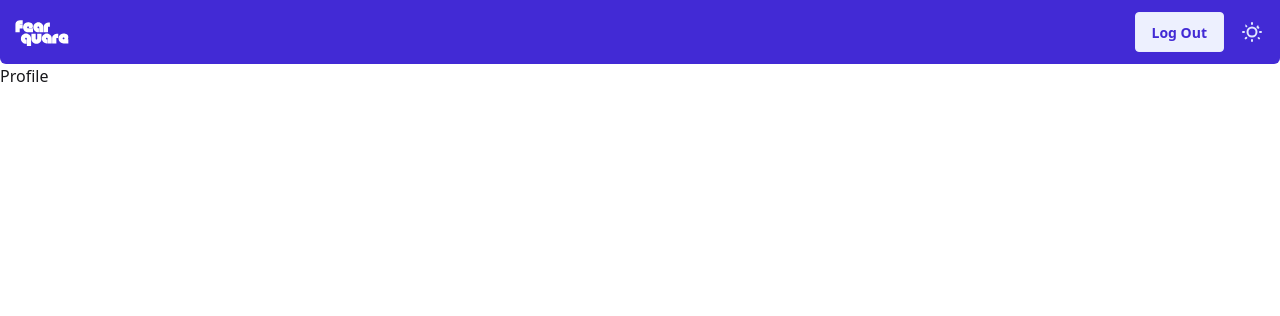
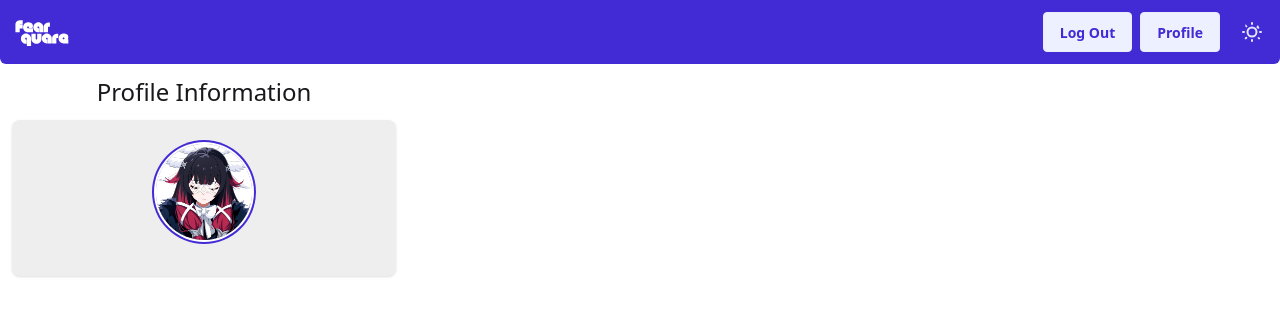
Before and after one commit to FearQuare/anime-tracker, a React (Vite) app in the folder client/: page /profile in a window 1280 px wide. Shown: the top 316 px of the page. Built offline with nearby package versions, Linux system fonts and the light colour scheme; no server answers; sample sign-in values are in the browser's storage.

Commit message:
login issue fix

```diff
--- /dev/null
+++ b/client/src/components/ProfileCard.jsx
@@ -0,0 +1,20 @@
+import UploadProfilePicture from "./modals/UploadProfilePicture"
+
+export default function ProfileCard({ userData }) {
+    return (
+        <div className="flex flex-col items-center">
+            <h1 className="text-2xl mb-3">Profile Information</h1>
+            <div className="card bg-base-300 w-96 shadow-sm text-primary flex flex-col items-center p-3">
+                <div className="card w-56 flex flex-col items-center">
+                    <div className="avatar p-3">
+                        <div className="ring-primary ring-offset-base-100 w-24 rounded-full ring-2 ring-offset-2">
+                            {userData?.profileImage ? <img src={userData.profileImage}/> : <img src="default-profile-image.jpg" onClick={()=>document.getElementById('upload_profile_picture_modal').showModal()}/>}
+                        </div>
+                    </div>
+                    <p className="mb-3">{userData?.username}</p>
+                </div>
+            </div>
+            <UploadProfilePicture />
+        </div>
+    )
+}
--- /dev/null
+++ b/client/src/components/modals/UploadProfilePicture.jsx
@@ -0,0 +1,16 @@
+export default function UploadProfilePicture() {
+    return (
+        <dialog id="upload_profile_picture_modal" className="modal">
+            <div className="modal-box">
+                <h3 className="font-bold text-lg">Change Profile Picture</h3>
+                <p className="py-4">Press ESC key or click the button below to close</p>
+                <div className="modal-action">
+                    <form method="dialog">
+                        {/* if there is a button in form, it will close the modal */}
+                        <button className="btn">Close</button>
+                    </form>
+                </div>
+            </div>
+        </dialog>
+    )
+}
--- a/client/src/components/navigation/Navbar.jsx
+++ b/client/src/components/navigation/Navbar.jsx
@@ -30,6 +30,7 @@ export default function Navbar() {
 
             <div className="navbar-end">
                 {user ? <button className="btn btn-soft btn-primary mr-2" onClick={logout}>Log Out</button> : <button className="btn btn-soft btn-primary mr-2" onClick={handleLogIn}>Login</button>}
+                {user ? <button className='btn btn-soft btn-primary mr-3' onClick={() => navigate('/profile')}>Profile</button> : ''}
                 <ThemeToggle />
             </div>
         </div>
--- a/client/src/components/pages/Login.jsx
+++ b/client/src/components/pages/Login.jsx
@@ -32,17 +32,26 @@ export default function Login() {
         e.preventDefault();
 
         try {
-            const response = await axios.post('http://localhost:5000/api/auth/login', formData)
+            const response = await axios.post('http://localhost:5000/api/auth/login', formData);
 
             // Save the token to LocalStorage (browser memory)
             login(response.data.token, response.data.user);
 
             showAlert('Login Successful!', 'success');
-
             navigate('/');
 
         } catch (error) {
-            showAlert(error.response?.data?.message || 'Login failed', 'error');
+            console.error("CAUGHT ERROR on Login:", error);
+
+            if (error.response) {
+                console.log("SERVER RESPONSE STATUS:", error.response.status);
+                console.log("SERVER RESPONSE DATA:", error.response.data);
+
+                showAlert(error.response.data.message || 'Login failed', 'error');
+            } else {
+                console.log("NETWORK ERROR (Server might be down)");
+                showAlert('Network Error', 'error');
+            }
         }
     };
 
@@ -91,7 +100,7 @@ export default function Login() {
                         type="password"
                         name="password"
                         placeholder='Password'
-                        vaue={formData.password}
+                        value={formData.password}
                         onChange={handleChange}
                         required
                     />
--- a/client/src/components/pages/Profile.jsx
+++ b/client/src/components/pages/Profile.jsx
@@ -1,11 +1,15 @@
-import { useEffect, useContext } from 'react';
+import { useEffect, useContext, useState } from 'react';
 import { useNavigate } from 'react-router-dom';
 import axios from 'axios';
 import { AuthContext } from '../../context/AuthContext';
+import ProfileCard from '../ProfileCard';
 
 export default function Profile() {
     const navigate = useNavigate();
     const { user } = useContext(AuthContext);
+    const [userData, setUserData] = useState(null);
+
+    console.log('token init Profile:', JSON.stringify(user))
 
     useEffect(() => {
         if (!user || !user.token) {
@@ -23,7 +27,7 @@ export default function Profile() {
                     }
                 });
 
-                console.log(result)
+                setUserData(result.data);
             } catch (error) {
                 console.log("Frontend: Error", error);
             }
@@ -34,8 +38,8 @@ export default function Profile() {
     }, [navigate, user]);
 
     return (
-        <div>
-            Profile
+        <div className='flex m-3'>
+            <ProfileCard userData={userData} />
         </div>
     )
 }
--- a/client/src/context/AuthContext.jsx
+++ b/client/src/context/AuthContext.jsx
@@ -23,7 +23,7 @@ export const AuthProvider = ({ children }) => {
     const login = (token, userData) => {
         localStorage.setItem('token', token);
         localStorage.setItem('user', JSON.stringify(userData));
-        setUser(userData) // Update state immedaiately
+        setUser({...userData, token: token}) // Update state immedaiately
     };
 
     const logout = () => {
```
Also changed, not shown: client/public/default-profile-image.jpg (added).
